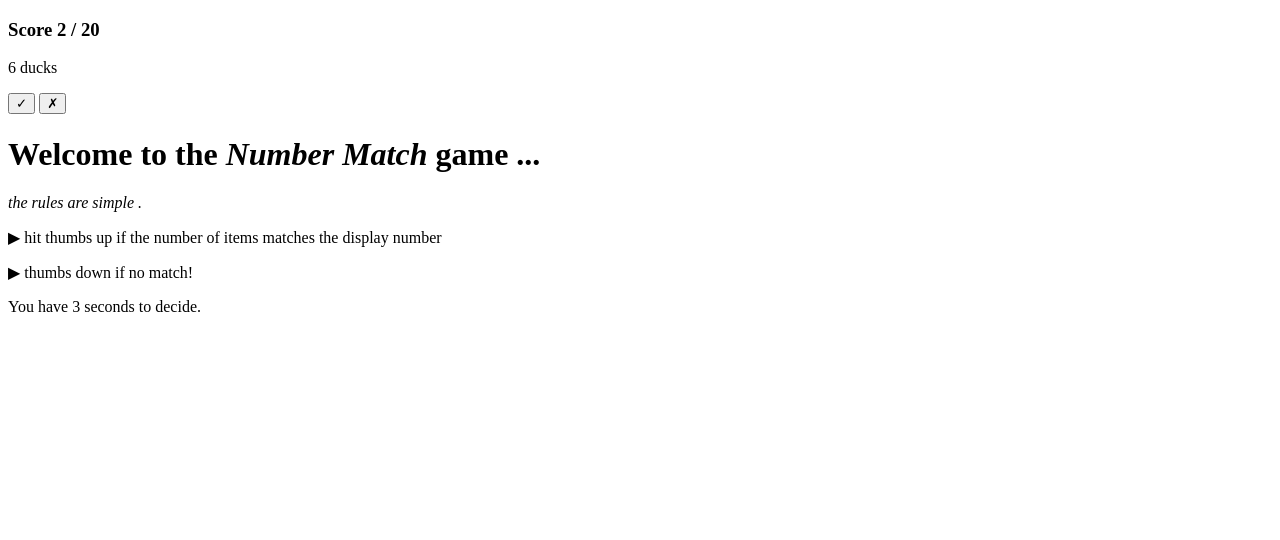
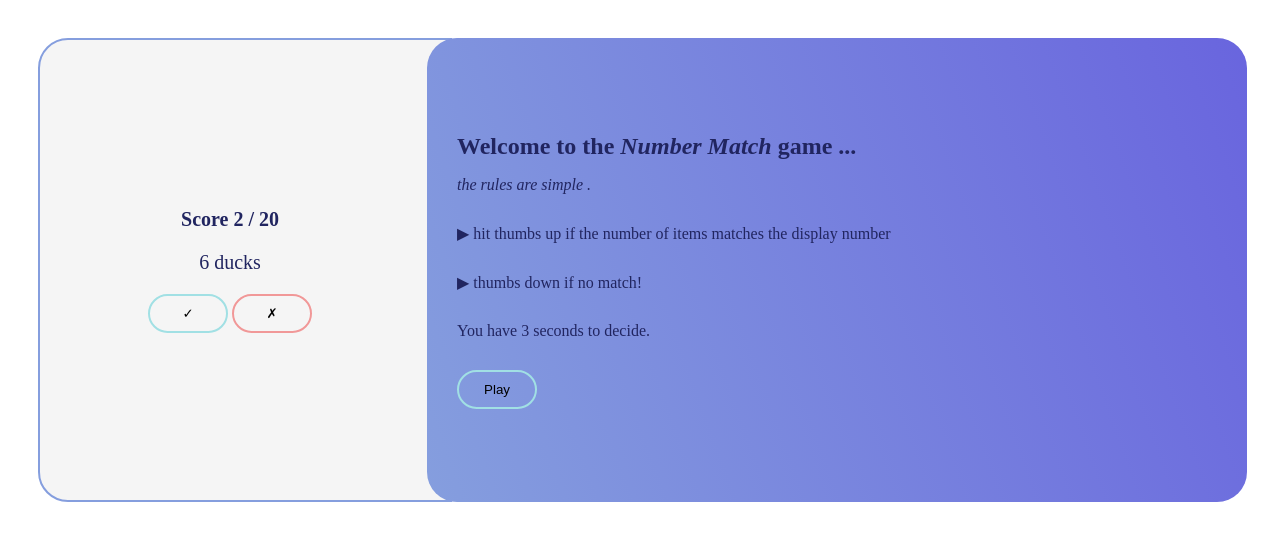
Before and after one commit to ahmed-elsayed-programmer/Number-match, a plain HTML site: page index.html in a window 1280 px wide. Drawn offline with Linux system fonts and the light colour scheme.

Commit message:
add style

```diff
--- a/index.html
+++ b/index.html
@@ -2,12 +2,14 @@
 <html lang="en">
   <head>
     <meta charset="UTF-8" />
+    <link rel="stylesheet" href="style.css">
     <meta name="viewport" content="width=device-width, initial-scale=1.0" />
     <title>Number Match</title>
   </head>
   <body>
     <main id="game-area">
       <div class="stats">
+       <div id="statsContatn">
            <h3>
         Score <span id="currentscore">2</span> /
         <span id="totalAvailable">20</span>
@@ -17,7 +19,7 @@
       </p>
       <div class="match-buttons">
           <button>&#10003</button>
-            <button>&#10007</button>
+          <button>&#10007</button></div>
         </div>
       </div>
       <div class="imageArea">
@@ -28,6 +30,10 @@
             <p class="space-y">&#9654; hit thumbs up if the number of items matches the display number</p>
             <p class="space-y">&#9654; thumbs down if no match!</p>
             <p class="space-y">You have <span id="timeSetting">3</span> seconds to decide.</p>
+        <button id="play-button">Play</button>
+        </div>
+        <div id="imageContainer">
+            <img src="" alt="">
         </div>
       </div>
     </main>
--- /dev/null
+++ b/style.css
@@ -0,0 +1,93 @@
+html {
+  font-size: 10px;
+  color: #212560;
+}
+
+#game-area {
+  font-size: 1.6rem;
+  padding-top: 3rem;
+}
+
+.imageArea,
+.stats {
+  min-height: 30vh;
+}
+
+.imageArea {
+  background: linear-gradient(70deg, #859ede, #6965de);
+  border-radius: 0 0 3rem 3rem;
+  display: flex;
+  flex-direction: column;
+  justify-content: center;
+  padding: 3rem;
+}
+
+h1 {
+  margin-top: 0;
+  font-size: 2.4rem;
+}
+
+h3 {
+  margin-top: 0;
+  font-size: 2rem;
+}
+
+.items {
+  font-size: 2rem;
+}
+
+button {
+  width: 8rem;
+  border: none;
+  border-radius: 3rem;
+  padding: 1rem;
+  background: transparent;
+  border: 2px solid #a1e0e4;
+  cursor: pointer;
+}
+
+button:nth-child(2) {
+  border: 2px solid rgb(241, 152, 152);
+}
+
+.stats {
+  background: whitesmoke;
+  border: 2px solid #859ede;
+  border-radius: 3rem 3rem 0 0;
+  display: flex;
+  justify-content: center;
+  align-items: center;
+  padding: 3rem 0;
+  text-align: center;
+}
+
+.space-y {
+  margin: 3rem 0;
+}
+
+img {
+  width: 100%;
+  border-radius: 3rem;
+}
+
+@media all and (min-width: 500px) {
+  #game-area {
+    display: flex;
+  }
+
+  .imageArea,
+  .stats {
+    min-height: 50vh;
+  }
+  .imageArea {
+    border-radius: 3rem;
+    transform: translate(-2.5rem);
+    flex: 2;
+  }
+  .stats {
+    flex: 1;
+    border-radius: 3rem 0 0 3rem;
+    margin-left: 3rem;
+    padding-right: 3rem;
+  }
+}
```
Lines whose indentation alone changed are shown as unchanged.
